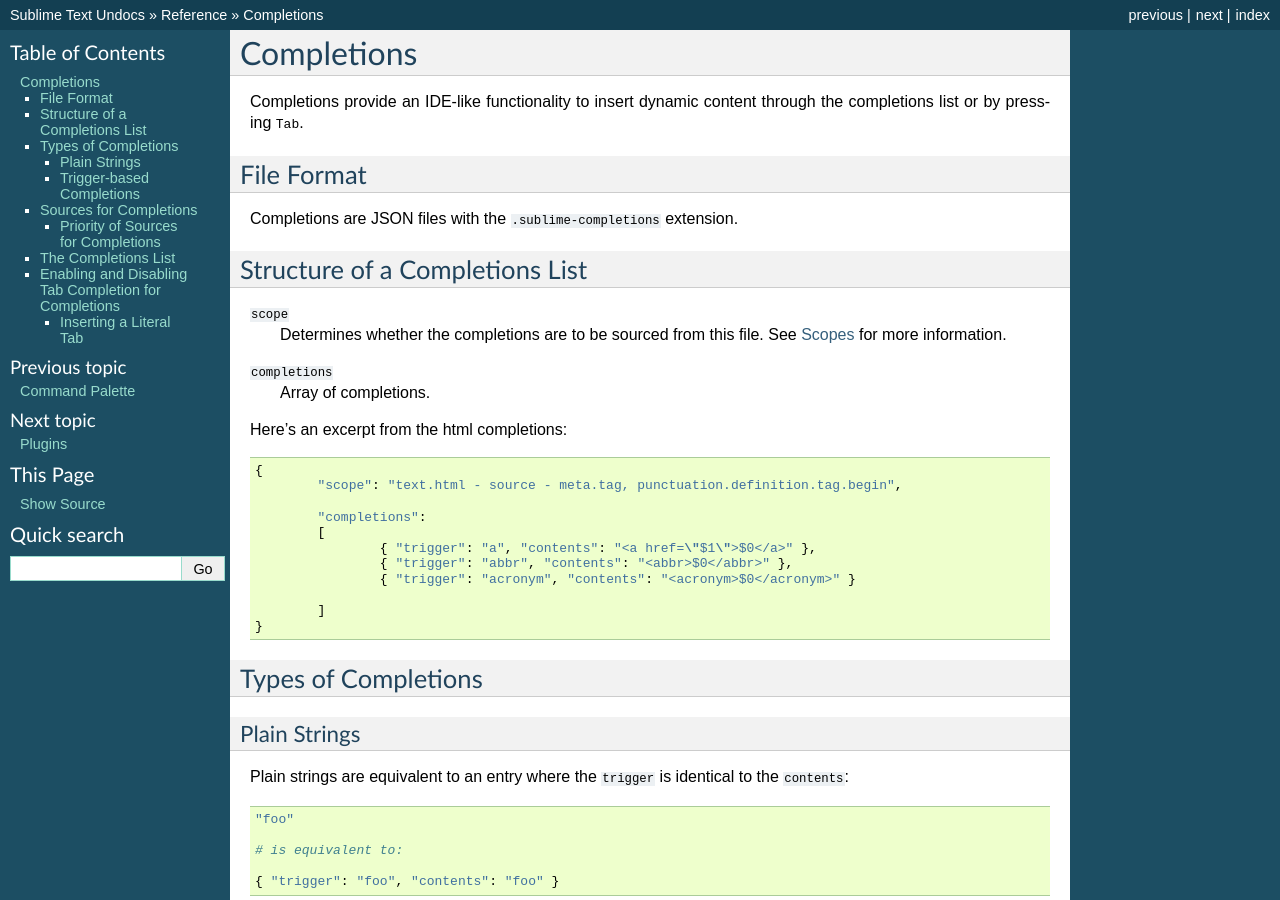
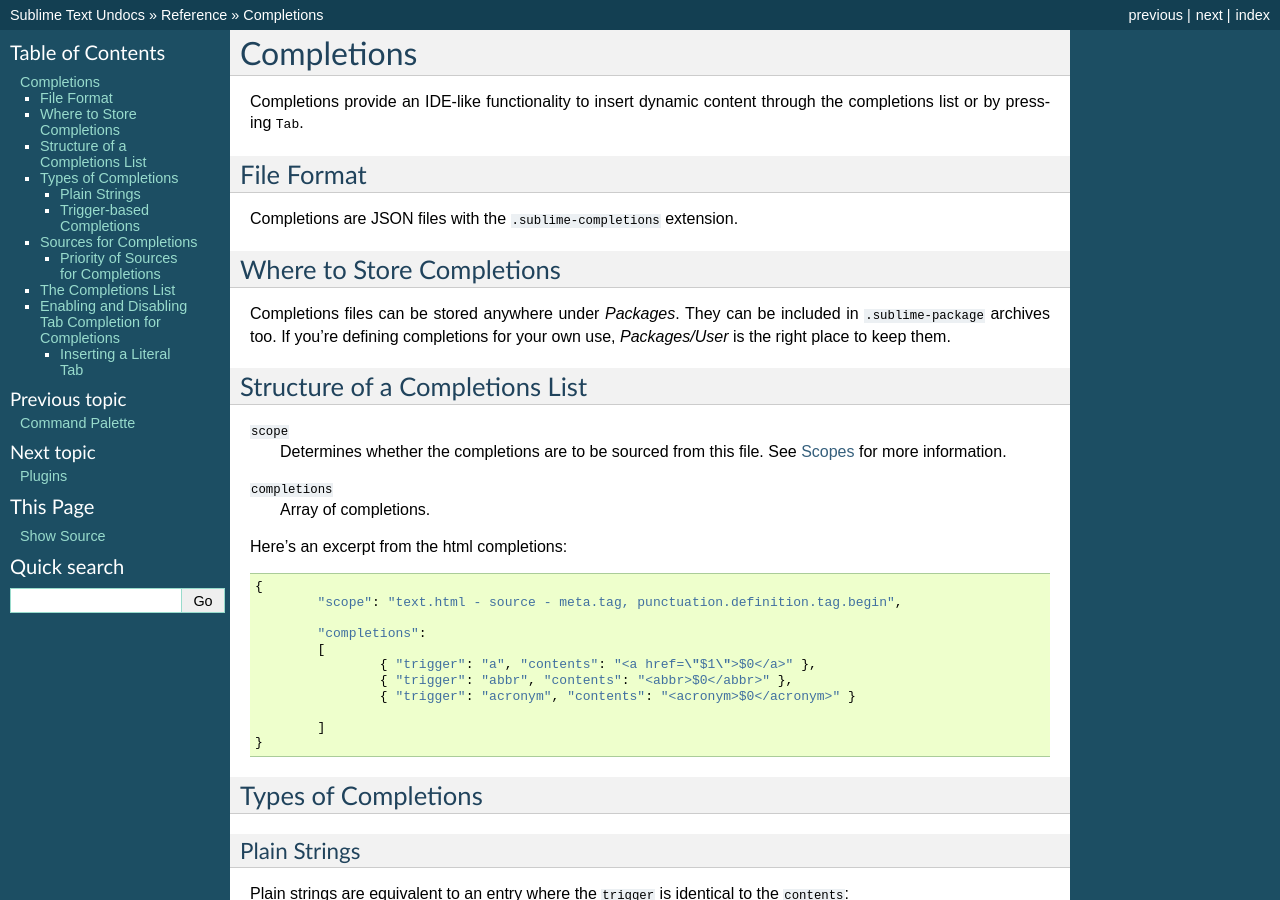
Before and after one commit to guillermooo/sublime-undocs, a Sphinx documentation site: the page built from source/reference/completions.rst, in a window 1280 px wide and 900 px high. Built offline with Sphinx 7.4.7, drawn with Linux system fonts in a browser that asks for light colours.

Commit message:
completions

```diff
--- a/source/reference/completions.rst
+++ b/source/reference/completions.rst
@@ -8,6 +8,15 @@ File Format
 ***********
 
 Completions are JSON files with the ``.sublime-completions`` extension.
+
+
+Where to Store Completions
+**************************
+
+Completions files can be stored anywhere under *Packages*. They can be included
+in ``.sublime-package`` archives too. If you're defining completions for your
+own use, *Packages/User* is the right place to keep them.
+
 
 Structure of a Completions List
 *******************************
```
